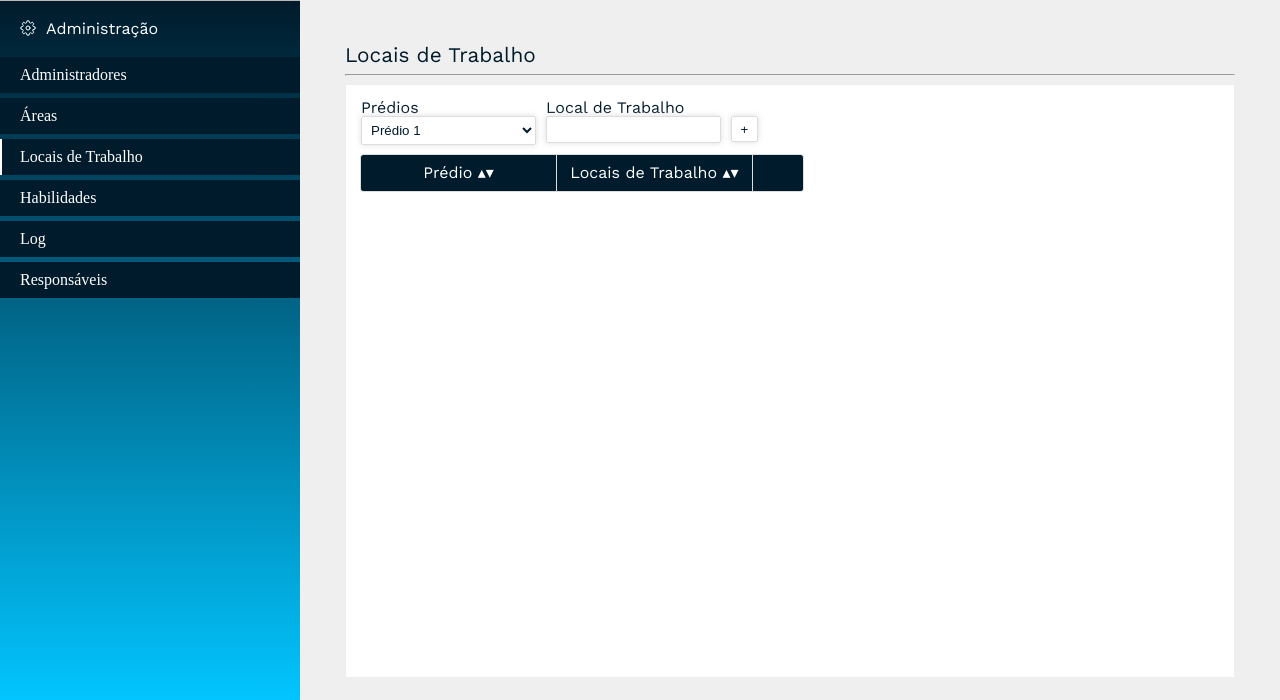
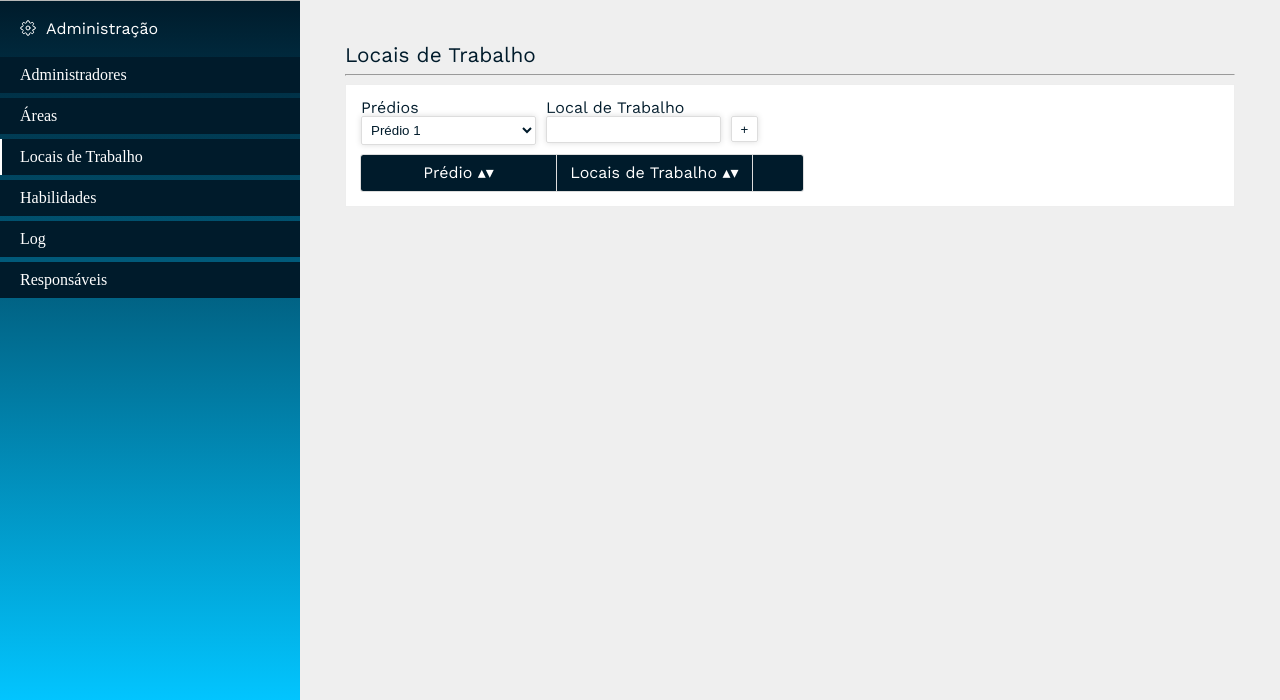
Before and after one commit to RodrigoCury/processoSeletivoOBUC, a website built with webpack: page src/index.html in a window 1280 px wide. Shown: the part 100-800 px from the top of the page. Built offline with nearby package versions, Linux system fonts and the light colour scheme.

Commit message:
Ajustado Altura  quando table é mair que o wrapper

```diff
--- a/src/style/main.css
+++ b/src/style/main.css
@@ -51,7 +51,7 @@ table {
 	display: flex;
 	position: relative;
 	margin-top: 100px;
-	height: calc(100vh - 100px);
+	min-height: calc(100vh - 100px);
 }
 
 .container {
--- a/src/style/workPlaceTask.css
+++ b/src/style/workPlaceTask.css
@@ -1,7 +1,7 @@
 .main-wrapper {
 	margin: 30px;
 	padding: 15px;
-	height: calc(100% - 100px);
+	min-height: calc(100% - 100px);
 }
 
 .task-title {
@@ -12,7 +12,7 @@
     padding: 15px;
     border: 1px solid #EEEEEE;
     background: #FFF;
-    height: calc(100% - 18px - 20px);
+    min-height: calc(100% - 18px - 20px);
 }
 
 .task-form {
```
